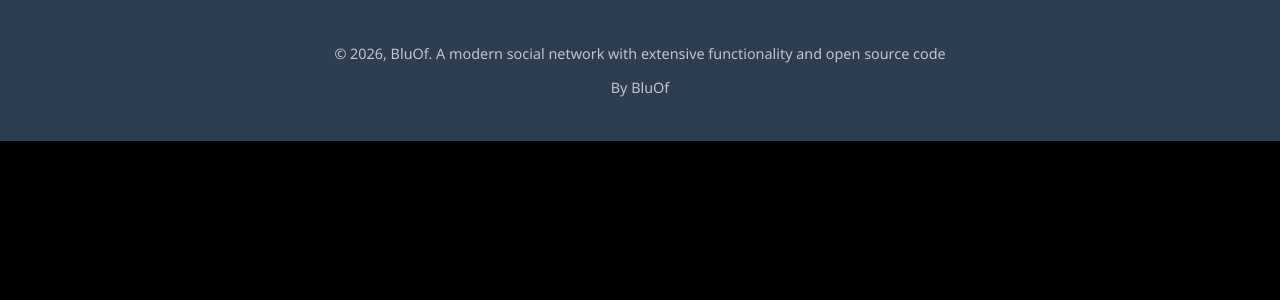
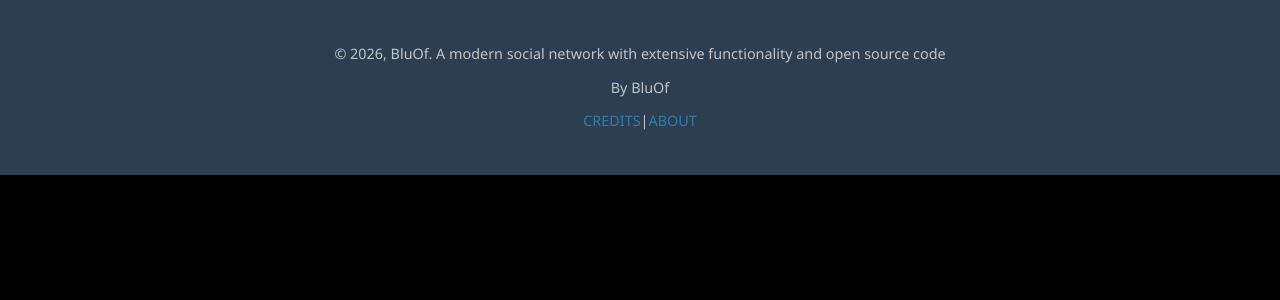
Before and after one commit to shaman2016scratch/BluOf, a React (Vite) app: page / in a window 1280 px wide. Shown: the top 300 px of the page. Built offline with nearby package versions, Linux system fonts and the light colour scheme.

Commit message:
Update main.jsx

```diff
--- a/src/main.jsx
+++ b/src/main.jsx
@@ -11,7 +11,8 @@ createRoot(document.getElementById("root")).render(
                 <p class="footer-text">© 2026, BluOf. A modern social network with extensive functionality and open source code</p>
 				<p class="footer-text">By BluOf</p>
 				<p class='footer-text'>
-				    <a href='/BluOf/credits'></a>
+				    <a href='/BluOf/credits.html'>CREDITS</a>|
+					<a href='/BluOf/about.html'>ABOUT</a>
 				</p>
             </div>
         </footer>
```
